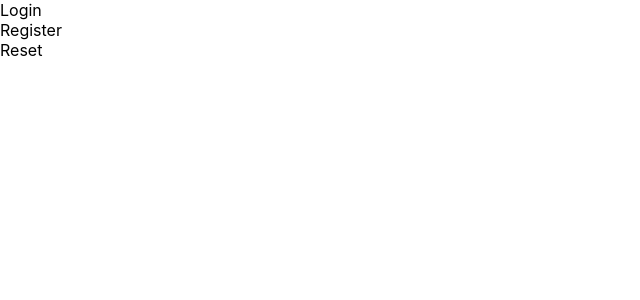
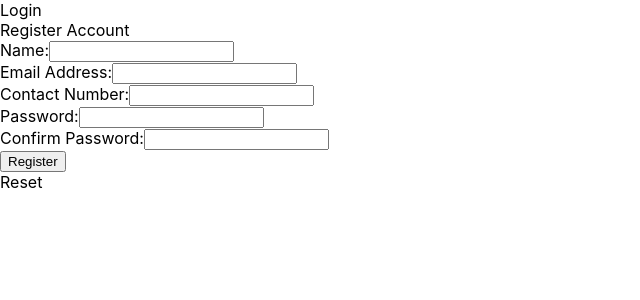
Before and after one commit to jayasurya36/Event-Proposal-App, a React (Create React App) app in the folder client/: page / in a window 1280 px wide. Shown: the top 300 px of the page, without its empty margins (0-640 px from the left). Built offline with nearby package versions, Linux system fonts and the light colour scheme.

Commit message:
Your commit message here

```diff
--- a/client/src/App.js
+++ b/client/src/App.js
@@ -1,8 +1,11 @@
 import './App.css';
 import AppRouter from './routers/AppRouter';
 
+
+
 function App() {
   return <AppRouter/>
+
 }
 
 export default App;
--- a/client/src/components/SigningComponents/Register.js
+++ b/client/src/components/SigningComponents/Register.js
@@ -1,9 +1,82 @@
-import React from 'react'
+import React, { useState } from 'react';
+
 
 function Register() {
+  const [name, setName] = useState('');
+  const [email, setEmail] = useState('');
+  const [contactNumber, setContactNumber] = useState('');
+  const [password, setPassword] = useState('');
+  const [confirmPassword, setConfirmPassword] = useState('');
+
+  const handleNameChange = (e) => {
+    setName(e.target.value);
+  };
+
+  const handleEmailChange = (e) => {
+    setEmail(e.target.value);
+  };
+
+  const handleContactNumberChange = (e) => {
+    setContactNumber(e.target.value);
+  };
+
+  const handlePasswordChange = (e) => {
+    setPassword(e.target.value);
+  };
+
+  const handleConfirmPasswordChange = (e) => {
+    setConfirmPassword(e.target.value);
+  };
+
+  const handleSubmit = (e) => {
+    e.preventDefault();
+    // Handle form submission, e.g., make an API call to create a new user
+  };
   return (
-    <div>Register</div>
-  )
+    <div>
+      <div>Register Account</div>
+      <form onSubmit={handleSubmit} className='content'>
+        <label>
+          Name:
+          <input type="text" value={name} onChange={handleNameChange} />
+        </label>
+        <br />
+        <label>
+          Email Address:
+          <input type="email" value={email} onChange={handleEmailChange} />
+        </label>
+        <br />
+        <label>
+          Contact Number:
+          <input
+            type="text"
+            value={contactNumber}
+            onChange={handleContactNumberChange}
+          />
+        </label>
+        <br />
+        <label>
+          Password:
+          <input
+            type="password"
+            value={password}
+            onChange={handlePasswordChange}
+          />
+        </label>
+        <br />
+        <label>
+          Confirm Password:
+          <input
+            type="password"
+            value={confirmPassword}
+            onChange={handleConfirmPasswordChange}
+          />
+        </label>
+        <br />
+        <button type="submit">Register</button>
+      </form>
+      </div>
+    )
 }
 
 export default Register
--- a/client/src/styles/login.css
+++ b/client/src/styles/login.css
@@ -0,0 +1,3 @@
+.content{
+border: 2px solid black;
+}
```
Also changed, not shown: 1 other file (tests, documents, lock files or other folders).
